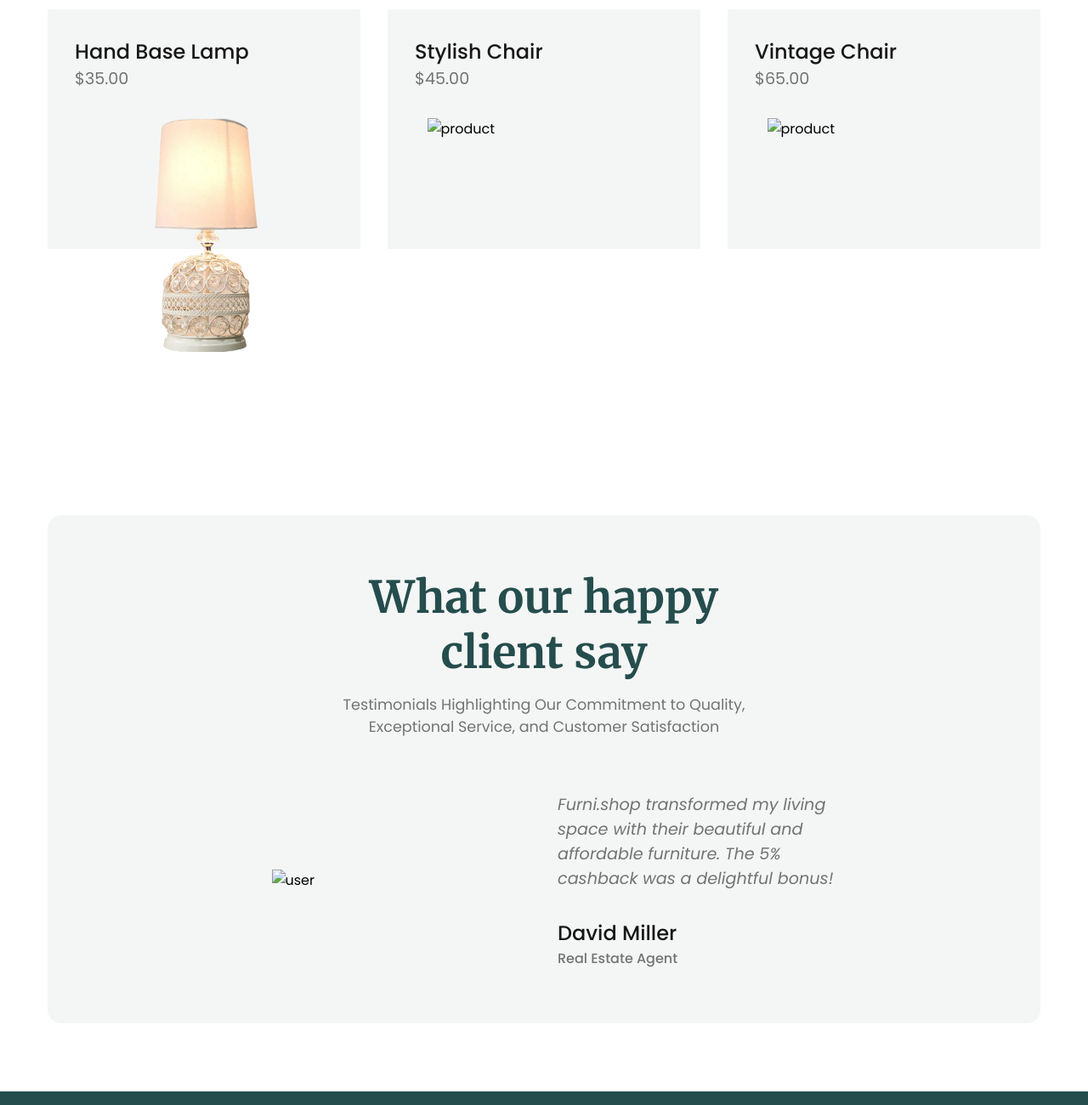
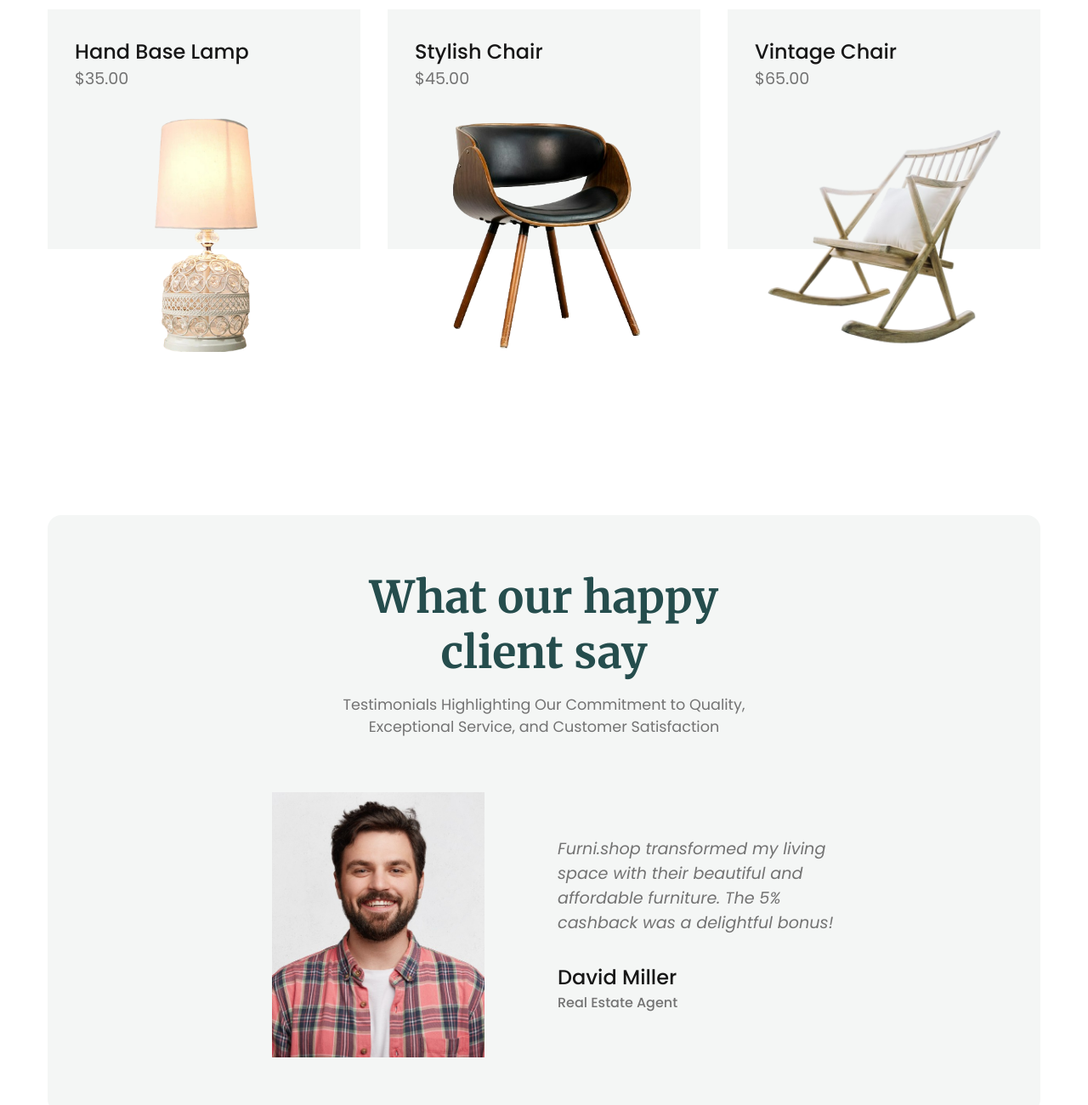
Before and after one commit to rickigheri/ONePageScroll_Ecom_Website, a plain HTML site: page index.html in a window 1280 px wide. Shown: the part 2640-3940 px from the top of the page at 85% size. Drawn offline with nearby package versions, Linux system fonts and the light colour scheme.

Commit message:
Update index.html

```diff
--- a/index.html
+++ b/index.html
@@ -151,12 +151,12 @@
         <div class="product__card">
           <h4>Stylish Chair</h4>
           <p>$45.00</p>
-          <img src="assets/product-5.png" alt="product" />
+          <img src="assets/img/product-5.png" alt="product" />
         </div>
         <div class="product__card">
           <h4>Vintage Chair</h4>
           <p>$65.00</p>
-          <img src="assets/product-6.png" alt="product" />
+          <img src="assets/img/product-6.png" alt="product" />
         </div>
       </div>
     </section>
@@ -175,7 +175,7 @@
             <!-- Slides -->
             <div class="swiper-slide">
               <div class="client__card">
-                <img src="assets/user-1.jpg" alt="user" />
+                <img src="assets/img/user-1.jpg" alt="user" />
                 <div>
                   <p>
                     Furni.shop transformed my living space with their beautiful
@@ -189,7 +189,7 @@
             </div>
             <div class="swiper-slide">
               <div class="client__card">
-                <img src="assets/user-2.jpg" alt="user" />
+                <img src="assets/img/user-2.jpg" alt="user" />
                 <div>
                   <p>
                     Exceptional quality and service! The furniture is stunning,
@@ -202,7 +202,7 @@
             </div>
             <div class="swiper-slide">
               <div class="client__card">
-                <img src="assets/user-3.jpg" alt="user" />
+                <img src="assets/img/user-3.jpg" alt="user" />
                 <div>
                   <p>
                     The 30-day terms made it easy for us to furnish our new home
```
